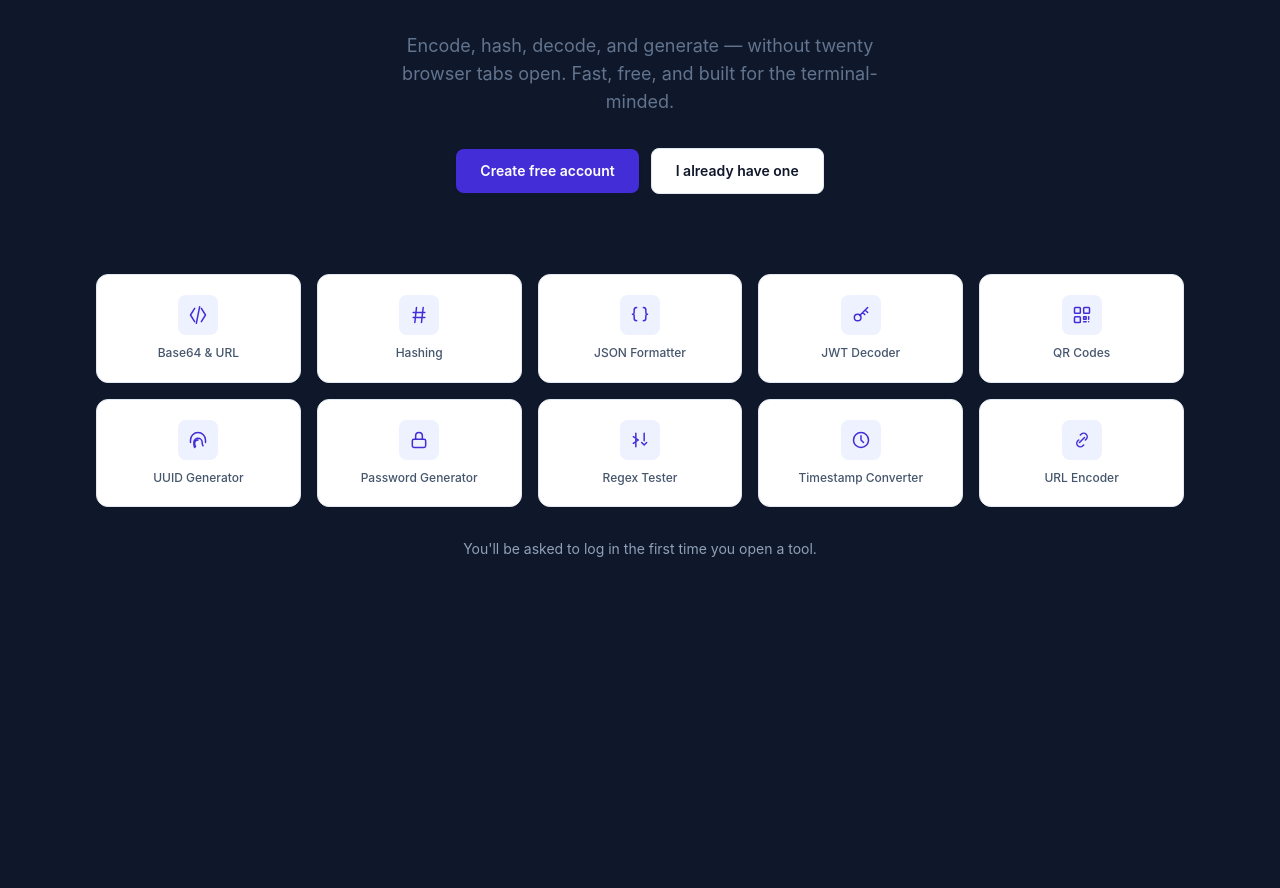
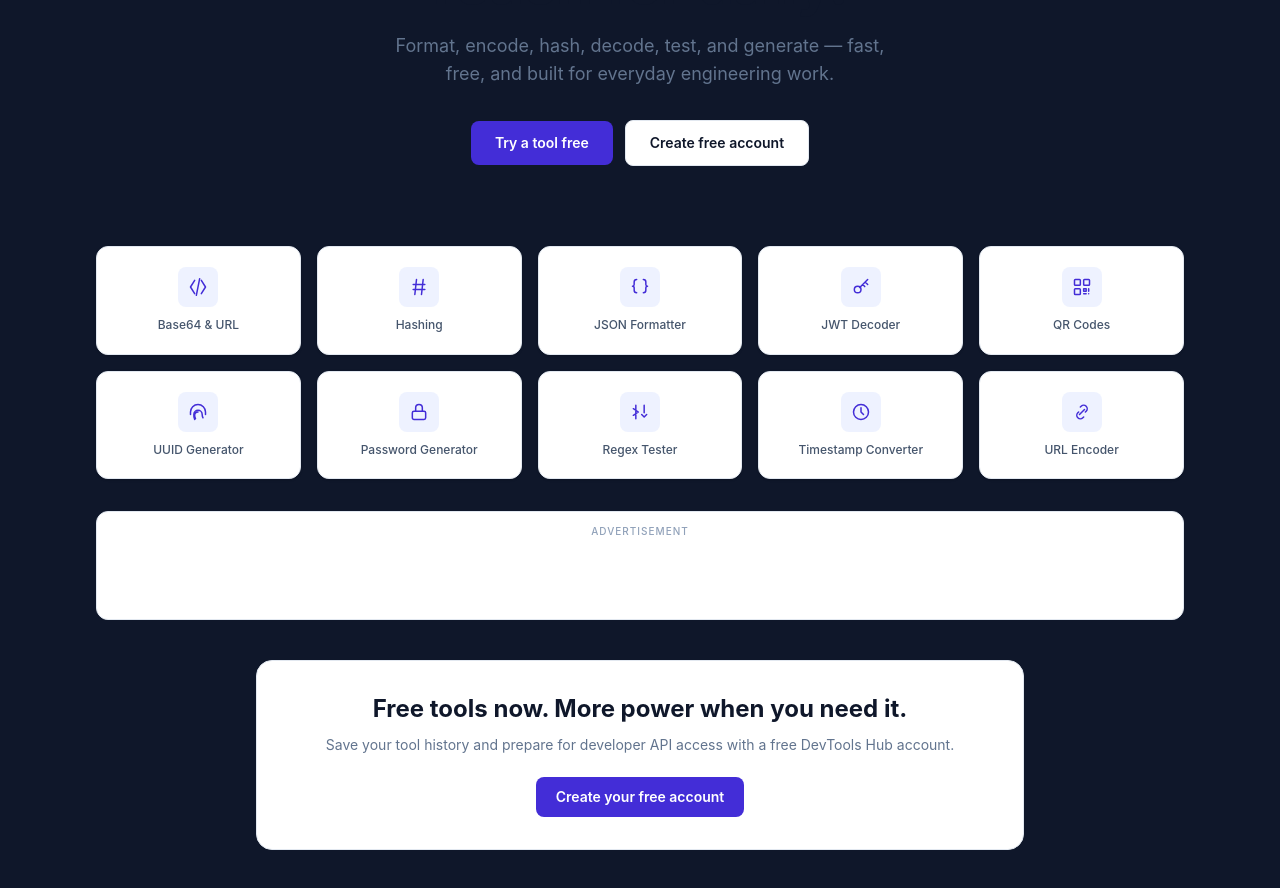
Before and after one commit to christalselvin/devtool-hub-frondend, a React (Vite) app: page / in a window 1280 px wide. Shown: the part 320-1208 px from the top of the page. Before the commit the page ends 959 px from the top, so only its background shows below. Built offline with nearby package versions, Linux system fonts and the light colour scheme; no server answers.

Commit message:
feat: improve public tool discovery and monetization funnel

```diff
--- a/src/pages/HomePage.tsx
+++ b/src/pages/HomePage.tsx
@@ -1,4 +1,4 @@
-import { Link, useNavigate } from "react-router-dom";
+import { Link } from "react-router-dom";
 import {
   CodeIcon,
   HashIcon,
@@ -11,9 +11,9 @@
   ClockIcon,
   LinkIcon,
 } from "../components/ui/Icons";
-import { useAuthStore } from "../store/authStore";
+import Seo from "../components/seo/Seo";
+import AdSenseSlot from "../components/monetization/AdSenseSlot";
 
-// Adjust these paths to match your actual router config.
 const TOOLS = [
   { icon: CodeIcon, label: "Base64 & URL", path: "/tools/base64" },
   { icon: HashIcon, label: "Hashing", path: "/tools/hash" },
@@ -28,54 +28,33 @@
 ];
 
 export default function HomePage() {
-  const navigate = useNavigate();
-  const token = useAuthStore((state) => state.token);
-  const isAuthenticated = !!token;
-
-  const handleToolClick = (path: string) => {
-    if (isAuthenticated) {
-      navigate(path);
-    } else {
-      // Send to login, carrying the intended tool as a redirect target.
-      navigate(`/login?redirect=${encodeURIComponent(path)}`);
-    }
-  };
-
   return (
     <div className="min-h-screen bg-bg">
-      {/* Top bar */}
+      <Seo path="/" />
+
       <header className="border-b border-slate-200/70">
         <div className="mx-auto flex max-w-6xl items-center justify-between px-5 py-4 sm:px-8">
-          <div className="flex items-center gap-2">
+          <Link to="/" className="flex items-center gap-2">
             <div className="flex h-8 w-8 items-center justify-center rounded-lg bg-indigo-700 font-mono text-sm font-bold text-white">
               {"</>"}
             </div>
-            <span className="text-base font-bold tracking-tight text-ink">
-              DevTools Hub
-            </span>
-          </div>
+            <span className="text-base font-bold tracking-tight text-ink">DevTools Hub</span>
+          </Link>
           <div className="flex items-center gap-2 sm:gap-3">
-            <Link
-              to="/login"
-              className="rounded-lg px-3 py-2 text-sm font-medium text-slate-600 transition-colors hover:bg-slate-100 hover:text-ink sm:px-4"
-            >
+            <Link to="/login" className="rounded-lg px-3 py-2 text-sm font-medium text-slate-600 hover:bg-slate-100">
               Login
             </Link>
-            <Link
-              to="/register"
-              className="rounded-lg bg-indigo-700 px-3 py-2 text-sm font-medium text-white shadow-sm shadow-indigo-900/10 transition-colors hover:bg-indigo-800 sm:px-4"
-            >
+            <Link to="/register" className="rounded-lg bg-indigo-700 px-3 py-2 text-sm font-medium text-white hover:bg-indigo-800 sm:px-4">
               Get started
             </Link>
           </div>
         </div>
       </header>
 
-      {/* Hero */}
       <main className="mx-auto max-w-6xl px-5 pb-20 pt-16 sm:px-8 sm:pt-24">
         <div className="mx-auto max-w-2xl text-center">
           <span className="inline-flex items-center gap-1.5 rounded-full border border-indigo-100 bg-indigo-50 px-3 py-1 font-mono text-xs font-medium text-indigo-700">
-            v1.0 — 10 tools, one toolkit
+            Free developer toolkit
           </span>
 
           <h1 className="mt-5 text-4xl font-bold tracking-tight text-ink sm:text-5xl lg:text-6xl">
@@ -84,49 +63,45 @@
           </h1>
 
           <p className="mx-auto mt-5 max-w-lg text-base text-slate-500 sm:text-lg">
-            Encode, hash, decode, and generate — without twenty browser tabs
-            open. Fast, free, and built for the terminal-minded.
+            Format, encode, hash, decode, test, and generate — fast, free, and built for everyday engineering work.
           </p>
 
           <div className="mt-8 flex flex-col items-center justify-center gap-3 sm:flex-row">
-            <Link
-              to="/register"
-              className="w-full rounded-lg bg-indigo-700 px-6 py-3 text-center text-sm font-semibold text-white shadow-sm shadow-indigo-900/10 transition-colors hover:bg-indigo-800 sm:w-auto"
-            >
+            <Link to="/tools/json" className="w-full rounded-lg bg-indigo-700 px-6 py-3 text-center text-sm font-semibold text-white hover:bg-indigo-800 sm:w-auto">
+              Try a tool free
+            </Link>
+            <Link to="/register" className="w-full rounded-lg border border-slate-200 bg-white px-6 py-3 text-center text-sm font-semibold text-ink hover:bg-slate-50 sm:w-auto">
               Create free account
-            </Link>
-            <Link
-              to="/login"
-              className="w-full rounded-lg border border-slate-200 bg-white px-6 py-3 text-center text-sm font-semibold text-ink transition-colors hover:bg-slate-50 sm:w-auto"
-            >
-              I already have one
             </Link>
           </div>
         </div>
 
-        {/* Tool grid — click routes straight in if logged in, otherwise via login */}
         <div className="mt-16 grid grid-cols-2 gap-3 sm:mt-20 sm:grid-cols-3 sm:gap-4 lg:grid-cols-5">
           {TOOLS.map(({ icon: Icon, label, path }) => (
-            <button
+            <Link
               key={label}
-              onClick={() => handleToolClick(path)}
-              className="group flex flex-col items-center gap-2.5 rounded-xl border border-slate-200 bg-white px-3 py-5 text-center shadow-sm shadow-slate-900/[0.02] transition-all hover:-translate-y-0.5 hover:border-indigo-200 hover:shadow-md focus:outline-none focus-visible:ring-2 focus-visible:ring-indigo-500 focus-visible:ring-offset-2"
+              to={path}
+              className="group flex flex-col items-center gap-2.5 rounded-xl border border-slate-200 bg-white px-3 py-5 text-center shadow-sm transition-all hover:-translate-y-0.5 hover:border-indigo-200 hover:shadow-md focus:outline-none focus-visible:ring-2 focus-visible:ring-indigo-500"
             >
-              <div className="flex h-10 w-10 items-center justify-center rounded-lg bg-indigo-50 text-indigo-700 transition-colors group-hover:bg-indigo-700 group-hover:text-white">
+              <div className="flex h-10 w-10 items-center justify-center rounded-lg bg-indigo-50 text-indigo-700 group-hover:bg-indigo-700 group-hover:text-white">
                 <Icon className="h-5 w-5" />
               </div>
-              <span className="text-xs font-medium leading-snug text-slate-600">
-                {label}
-              </span>
-            </button>
+              <span className="text-xs font-medium leading-snug text-slate-600">{label}</span>
+            </Link>
           ))}
         </div>
 
-        {!isAuthenticated && (
-          <p className="mt-8 text-center text-sm text-slate-400">
-            You'll be asked to log in the first time you open a tool.
+        <AdSenseSlot />
+
+        <section className="mx-auto mt-10 max-w-3xl rounded-2xl border border-slate-200 bg-white p-6 text-center sm:p-8">
+          <h2 className="text-2xl font-bold text-ink">Free tools now. More power when you need it.</h2>
+          <p className="mt-2 text-sm leading-6 text-slate-500">
+            Save your tool history and prepare for developer API access with a free DevTools Hub account.
           </p>
-        )}
+          <Link to="/register" className="mt-5 inline-flex rounded-lg bg-indigo-700 px-5 py-2.5 text-sm font-semibold text-white hover:bg-indigo-800">
+            Create your free account
+          </Link>
+        </section>
       </main>
     </div>
   );
```
